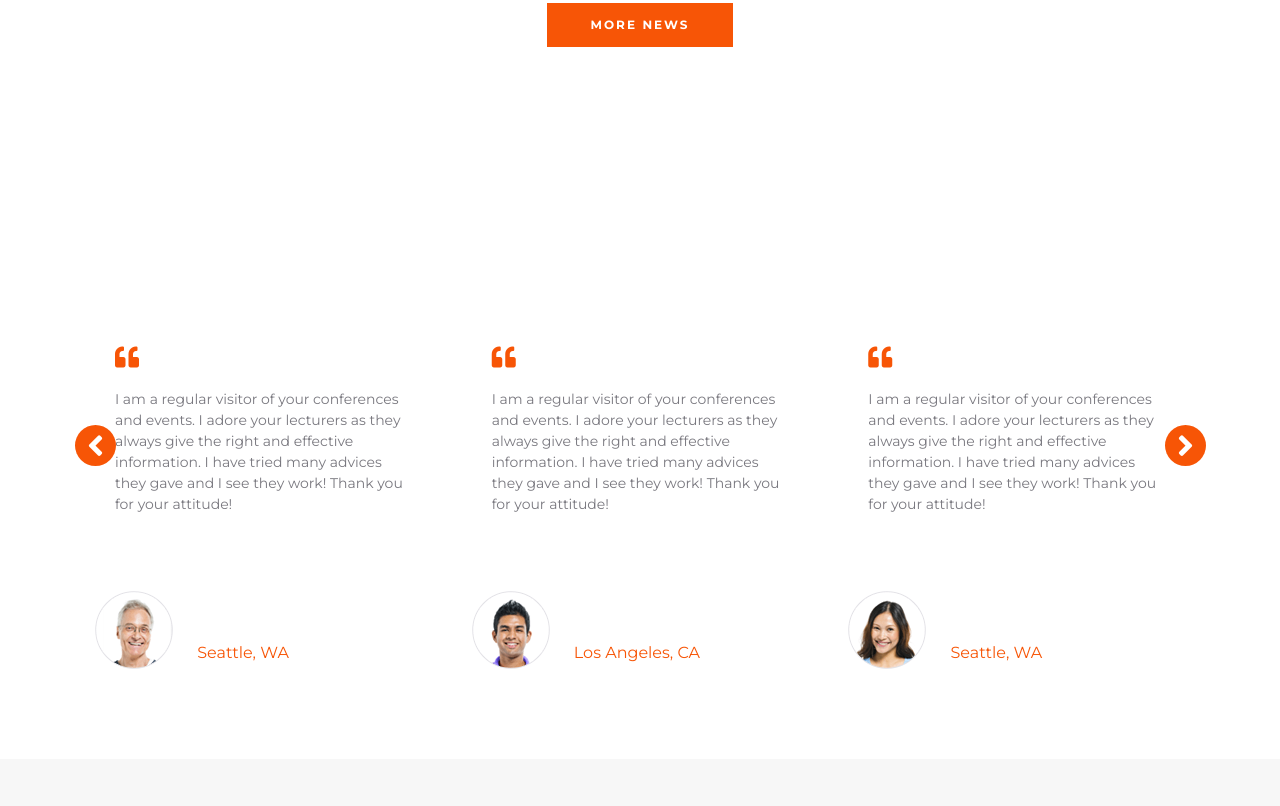
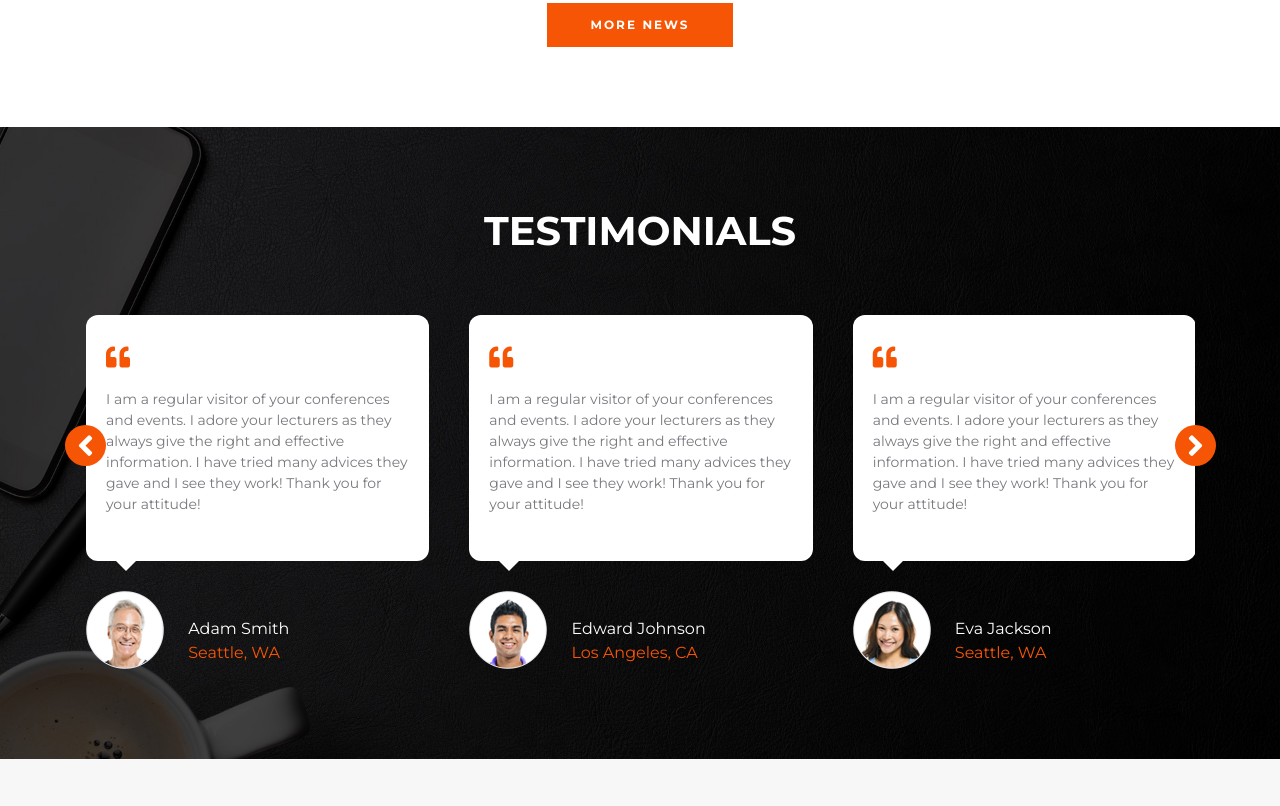
Before and after one commit to DenisIpatov/DenisIpatov.github.io, a plain HTML site: page Speaker/index.html in a window 1280 px wide. Shown: the part 6014-6820 px from the top of the page. Drawn offline with nearby package versions, Linux system fonts and the light colour scheme.

Commit message:
change something

```diff
--- a/Speaker/css/style.css
+++ b/Speaker/css/style.css
@@ -436,8 +436,9 @@ section#news {
         color: #f75506; }
 
 section#testimonials {
-  padding: 80px;
+  padding: 80px 0;
   background-size: cover;
+  background-image: url(../img/bg-parallax-1.jpg);
   background-position: center; }
   section#testimonials .wrapTestBlock .testBlock {
     padding: 30px 20px;
```
